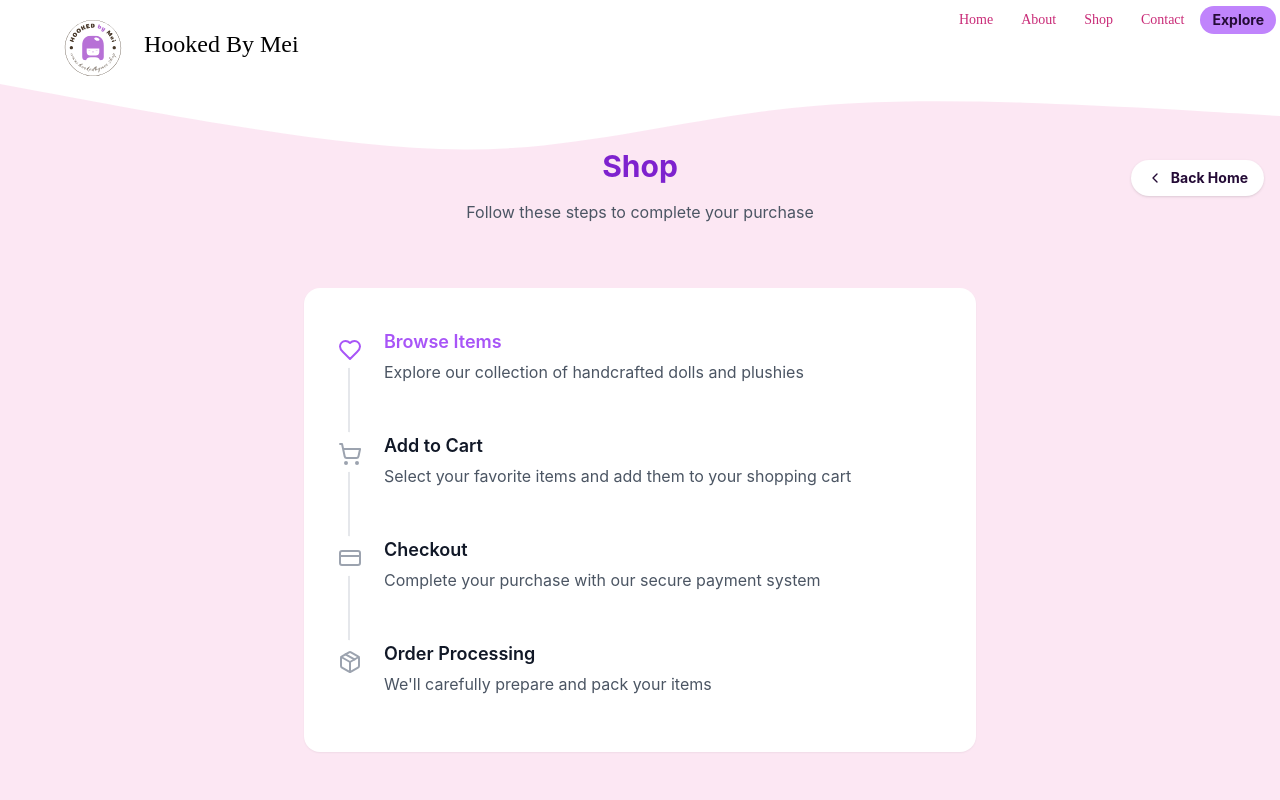
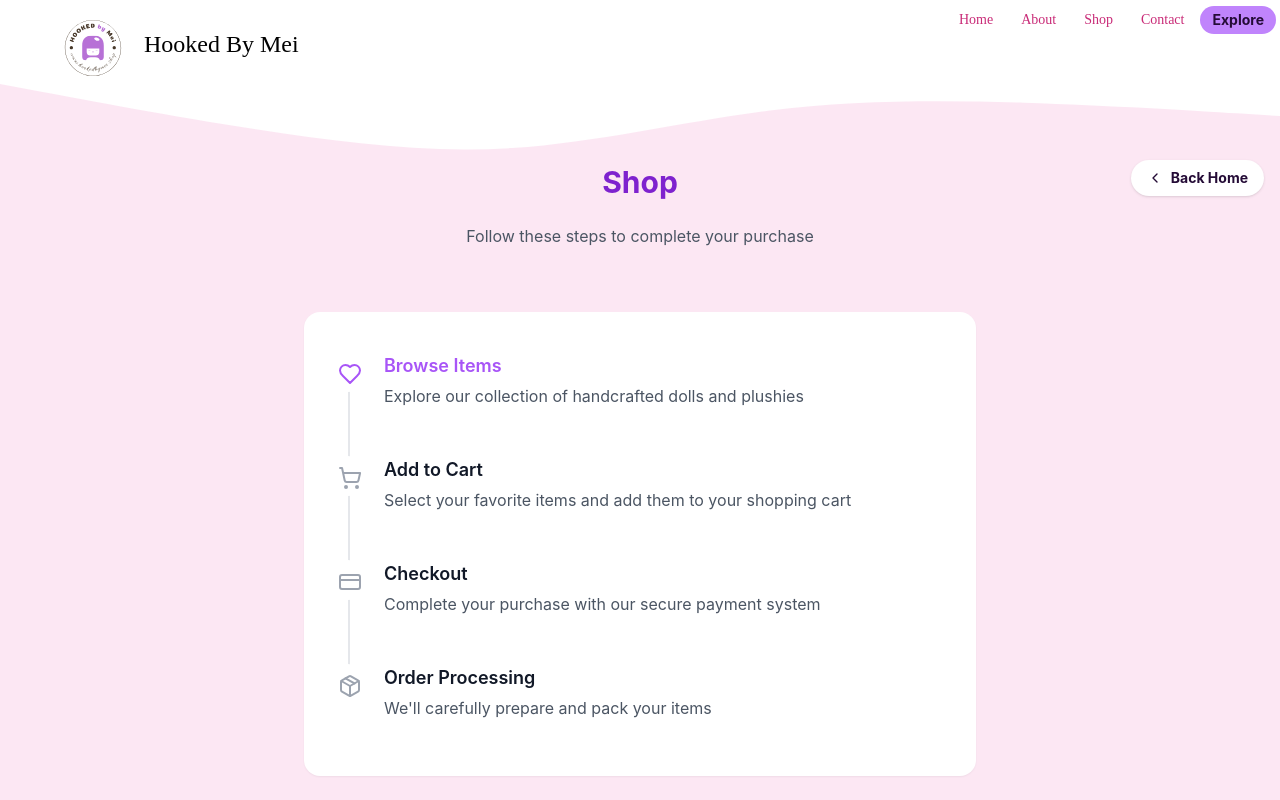
Before and after one commit to Memnoc/hkbm-landing_page, a React (Vite) app: page /shop in a window 1280 px wide. Shown: the top 800 px of the page. Built offline with nearby package versions, Linux system fonts and the light colour scheme; a web font is replaced by a local one.

Commit message:
little more margin on the top for Shop comp

```diff
--- a/src/pages/shop/Shop.tsx
+++ b/src/pages/shop/Shop.tsx
@@ -11,8 +11,8 @@ export default function Shop() {
     <div className="min-h-screen bg-pink-100">
       <div className="mx-auto px-4 sm:px-6 lg:px-8 max-w-7xl">
         {/* Header Section */}
-        <div className="title-container flex flex-col mt-28 pb-16 text-center">
-          <h1 className="text-3xl font-bold text-purple-700 mb-4">Shop</h1>
+        <div className="title-container flex flex-col mt-32 pb-16 text-center">
+          <h1 className="text-3xl font-bold text-purple-700 mb-6">Shop</h1>
           <p className="text-gray-600">
             Follow these steps to complete your purchase
           </p>
@@ -38,7 +38,7 @@ export default function Shop() {
                 className="text-white bg-purple-400 hover:bg-purple-600 text-[#240b36] rounded-full"
                 onClick={() => setCurrentStep(2)}
               >
-                <ShoppingCart className="mr-2 h-4 w-4 bg-purple-400 hover:bg-purple-600 rounded-full" />
+                <ShoppingCart className="mr-2 h-4 w-4 rounded-full" />
                 Start Shopping
               </Button>
             </div>
```
